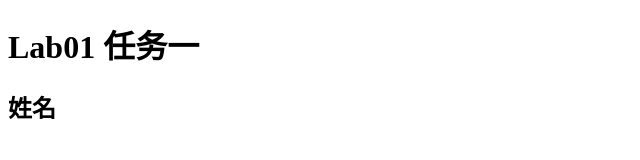
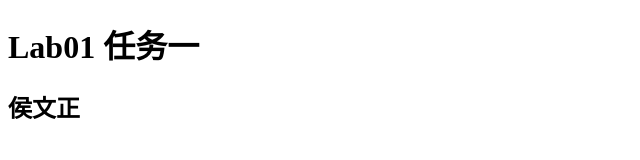
Before and after one commit to Hewiit/Github-20373588, a plain HTML site: page index.html in a window 1280 px wide. Shown: the full height of the page, 0-640 px from the left. Drawn offline with Linux system fonts and the light colour scheme.

Commit message:
Update index.html

```diff
--- a/index.html
+++ b/index.html
@@ -7,6 +7,6 @@
 </head>
 <body>
     <h1>Lab01 任务一</h1>
-    <h2>姓名</h2>
+    <h2>侯文正</h2>
 </body>
 </html>
```
